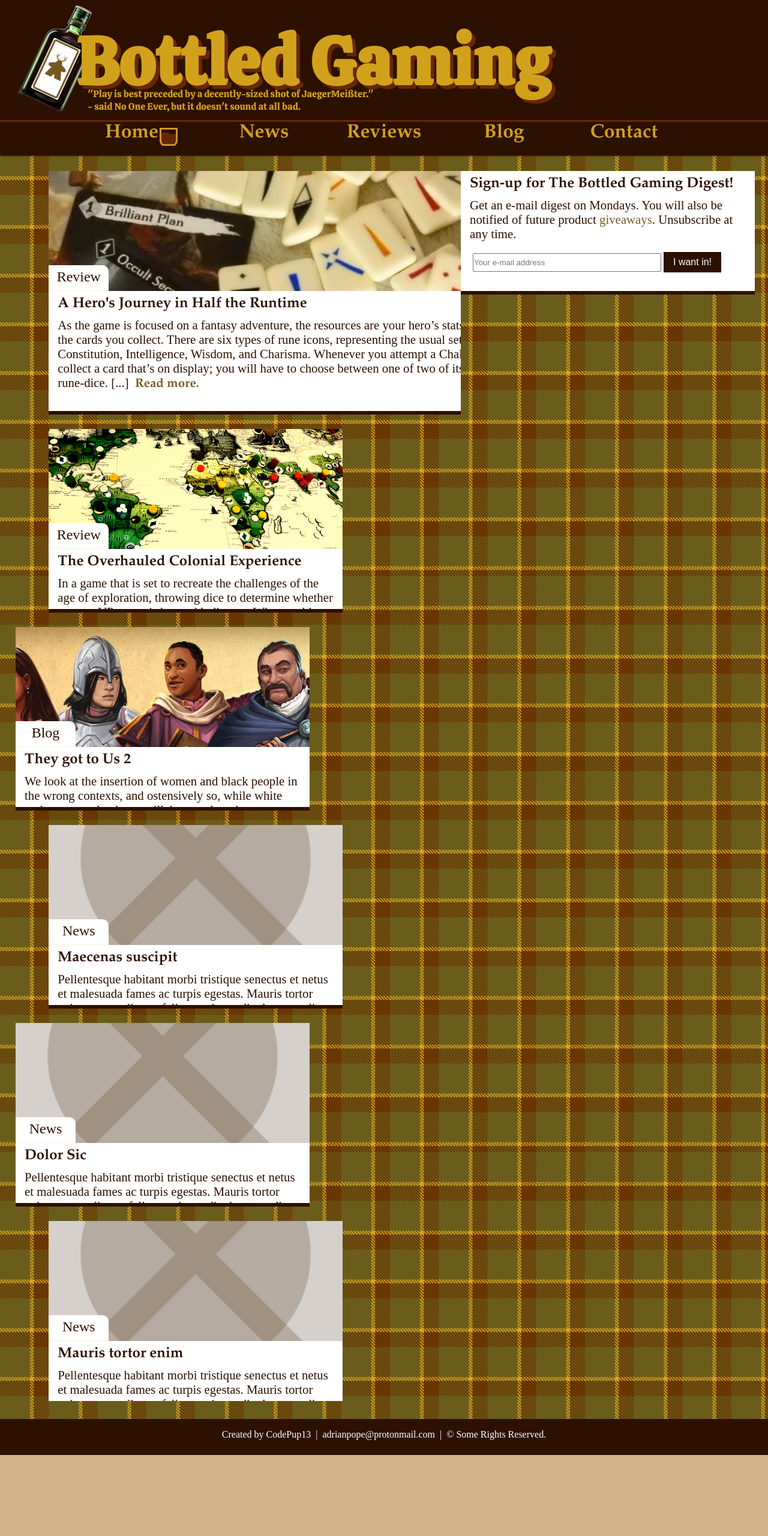
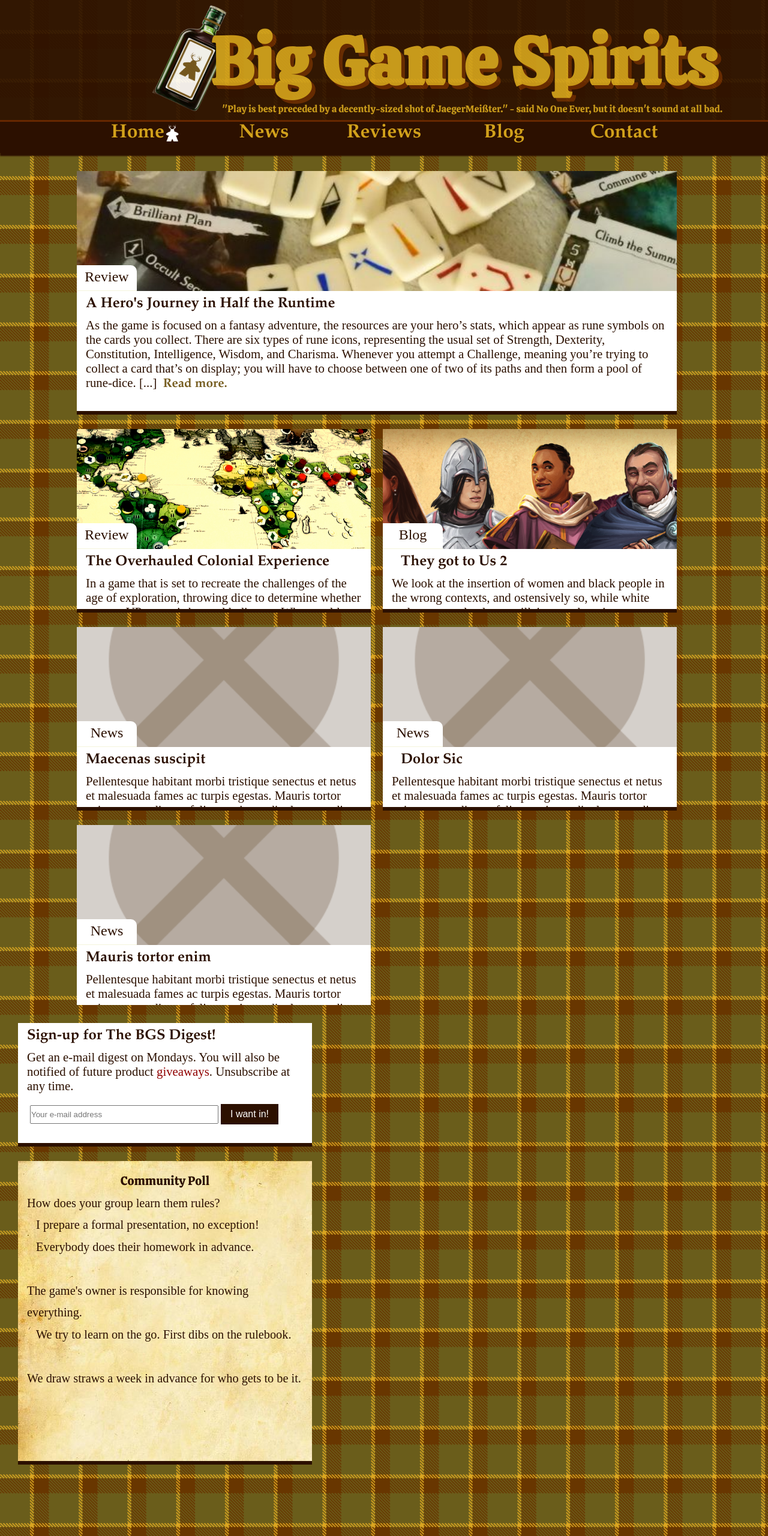
Before and after one commit to generalustelaru/bgs, a plain HTML site: page index.html in a window 1280 px wide. Shown: the top 2560 px of the page at 60% size. Before the commit the page ends 2425 px from the top, so only its background shows below. Drawn offline with Linux system fonts and the light colour scheme; a web font is replaced by a local one.

Commit message:
Added - Reviews page - Youtube iframes on articles - New Home button design
Refactoring
- Alignment of Main & Aside boxes
- Alignment of text
- Alignment of the main heading and and title.

```diff
--- a/css/article.css
+++ b/css/article.css
@@ -1,9 +1,9 @@
 
 main{
-  width: 60%;
+  width: 950px;
   height:auto;
-  padding-left: 5px;
-  overflow:auto; //NEW!
+  margin-left: 10%;
+  //overflow:auto; //NEW!
 }
 
 #toTop{
@@ -21,11 +21,12 @@ main{
 }
 
 aside{
-//width: auto;
+  width: 490px;
+  margin-left: 30px;
 }
 
 .article{
-  width: 80%;
+  width: 100%;
   height: auto;
   padding-bottom: 60px;
   float: right;
@@ -70,12 +71,16 @@ aside{
   margin-right: 30px;
   text-align: justify;
 }
-.articleRightPanel {
-  //width: 40%;
+.miniTube{
+  float:left;
+  box-sizing: border-box;
+  background: #2C1000;
+  color: #d2a11b;
+  width: 490px;
+  height: 200px;;
+  margin-top: 30px;
+  font-size: 1.3em;
+  text-align: center;
+  line-height: 1.6em;
+  font-family: calistoga;
 }
-.featurette{
-  margin-left: 5%;
-}
-#subscription{
-  margin-left: 5%;
-}
--- a/css/common.css
+++ b/css/common.css
@@ -1,5 +1,4 @@
 *{
-  //display: block;
   padding: 0px;
   margin: 0px;
 }
@@ -12,7 +11,7 @@ title{
   display: none;
 }
 body{
-  z-index: 1;
+  z-index: 0;
   font-size: 16px;
   background-color: tan;
   background-image: url(../resource/plaid-1024x768.png);
@@ -25,14 +24,16 @@ body{
 
 /* Header */
 header{
-  z-index: 2;
+  z-index: 1;
   box-sizing: border-box;
   //font-family: 'calistoga', regular;
   width: 100%;
   height: 200px;
-  padding-left: 5%;
+  //padding-left: 23.8%;
   background-color: #2C1000;
+  opacity: .9;
 }
+
 header img{
   float: left;
   height: 180px;
@@ -42,6 +43,7 @@ header img{
   animation-timing-function: ease;
   animation-iteration-count: 1;
   animation-delay: 1s;
+  margin-left: 22.5%;
 }
 @keyframes logo {
   0%{transform: rotate(25deg);}
@@ -60,25 +62,19 @@ header h1{
   font-size: 7em;
   text-shadow: 6px 6px #672800;
 }
-.headerBox{
-  box-sizing: border-box;
-  width: 40%;
-  height: 100%;
-  margin: 0px;
-  //background-color: black;
-  float:right;
-  padding: 60px 0px 0px 0px;
-}
+
 .headerQuote{
-  z-index: 3;
-  //height: 50px;
-  //width: 555px;
-  //float: left;
-  //position: absolute;
-  //top: 50px;
-  //left: 150px;
+  display: inline-block; \\NEW
+  //box-sizing: border-box;
+  //width: auto;
+  //width: 800px;
+  height: auto;
+  font-family: calistoga;
+  z-index: 2;
   color: #D2A11B;
-  //white-space: normal;
+  font-size: 1em;
+  position: relative;
+  top: 25px;
 }
 
 /* Navigation Menu */
@@ -117,7 +113,7 @@ nav a:visited{
 }
 nav .button img{
   position: relative;
-  top: 10px;
+  top: 3px;
   left: 2px;
   height: 30px;
 }
@@ -127,7 +123,7 @@ nav .button img{
   width: 200px;
 }
 .home{
-  margin-left: 35px;
+  margin-left: 45px;
 }
 .button:hover{
   //color: #2C1000;
@@ -171,18 +167,7 @@ button:active {
     transform: scale(0.99);
 }
 
-.miniTube{
-  float:left;
-  box-sizing: border-box;
-  background: white;
-  color: #2c1000;
-  width: 490px;
-  height: 200px;;
-  margin-top: 30px;
-  margin-left: 40px;
-  font-size: 1.5em;
-  text-align: center;
-}
+
 .featurette{
   position: relative;
   box-sizing: border-box;
@@ -244,11 +229,9 @@ button:active {
 }
 h2{
   line-height: 45px;
-  text-indent: 15px;
+  padding-left: 15px;
 }
 p{
-  //display: inline-block;
-  //box-sizing: border-box;
   margin-left: 15px;
   margin-right: 15px;
   text-overflow: clip;
@@ -270,21 +253,17 @@ fauxlink{
   box-shadow: 0px 6px #2C1000;
 }
 .object:hover{
-  //border: 4px solid #D2A11B;
+
   box-shadow: 0px 6px #D2A11B;
   filter: blur(0);
-  //opacity: 1;
-  //cursor: pointer;
 }
 .object:hover fauxlink{
   color: #D2A11B;
 }
-.object:active{
-  //top: 6px;
-  //box-shadow: 0px 0px;
-  filter: blur(1px);
-  color:black;
-}
+
+
+
+
 /* Responsive adjustments*/
 @media (max-width: 1720px) {
   .headerBox{
@@ -297,15 +276,17 @@ fauxlink{
     padding: 0px 0px 0px 0px;
   }
 }
+
+/* Responsiveness end. */
 em{
   font-style: inherit;
-  color: #765D20;
+  color: #900000; /*extra color was necessary */
 }
 a{
   color: inherit;
 }
 .textLink{
-  color: #765D20;
+  color: #900000;
 }
 .textLink:hover{
   color: #d2a11b;
@@ -322,10 +303,7 @@ main{
 aside{
   float: left;
   box-sizing: border-box;
-  position: relative;
   height: auto;
-  //background-color: olivedrab;
-  width: 40%;
 }
 footer{
   clear:both;
--- a/css/index.css
+++ b/css/index.css
@@ -1,24 +1,61 @@
 main{
-  width: 60%;
+  width: 1000px;
   margin:auto;
   height:auto;
-  padding-left: 5px;
+  margin-left: 10%;
   overflow:auto; //NEW!
 }
 aside{
-  width: 30%;
+  width: 490px;
   height: 2000px;
+  margin-left: 30px;
 }
-#subscription{
-
+.poll{
+  background-image: url(../resource/parchment.jpg);
+  box-sizing: border-box;
+  float: left;
+  //background: white;
+  width: 490px;
+  height: 500px;
+  margin-top: 30px;
+  font-size: 1.27em;
+  line-height: 1.8em;
+  padding: 15px;
+}
+.pollTitle{
+  text-align: center;
+  font-family: calistoga;
+}
+.pollOption{
+  display: block;
+  //background-color: beige;
+  //margin-top: 10px;
+  cursor: pointer;
+}
+.pollOption:hover{
+  color: #900000;
+}
+.radioButton{
+  display: inline-block;
+  background-color: #900000;
+  height: 10px;
+  width: 10px;
+  transform: rotate(45deg);
+  position: relative;
+  bottom: 2px;
+  opacity: 0;
+}
+.optionDescription{
+  display: inline-block;
+  height: 100%;
 }
 
 .featured{
   box-sizing: border-box;
   width: 1000px;
   height: 400px;
-  margin-left: 10%;
-  margin-right: auto;
+  /*! margin-left: 10%; */
+  /*! margin-right: auto; */
   margin-top: 30px;
 
   background-image: url(../resource/default-image.png);
@@ -35,22 +72,14 @@ aside{
   bottom: 0px;
   background-color: white;
 }
-.featurette:nth-child(2n){
-  margin-left: 10%;
-}
 .featurette:nth-child(2n+1){
-  margin-left: 21px;
-  //color:red;
-  //font-weight: bolder;
-}
+  margin-left: 20px;
 
 h2{
   line-height: 45px;
   text-indent: 15px;
 }
 p{
-  //display: inline-block;
-  //box-sizing: border-box;
   margin-left: 15px;
   margin-right: 15px;
   text-overflow: clip;
--- a/css/blog.css
+++ b/css/list-page.css
@@ -1,8 +1,10 @@
 main{
- width: 60%;
+ width: 1000px;
+  margin-left: 10%;
 }
 aside{
-  width: 20%;
+  width: 490px;
+  margin-left: 30px;
 }
 .latest{
   box-sizing: border-box;
@@ -17,13 +19,13 @@ aside{
   vertical-align: center;
 
   position: relative;
-  left: 250px;
+  left: 230px;
   top:10px;
   transform: rotate(30deg);
 
   animation-name: latest;
   animation-duration: 2s;
-  //animation-delay: 2s;
+  animation-delay: 2s;
   animation-iteration-count: infinite;
 }
 @keyframes latest {
@@ -54,8 +56,6 @@ aside{
   box-sizing: border-box;
   width: 1000px;
   height: 200px;
-  margin-left: 80px;
-  margin-right: auto;
   margin-top: 30px;
 
   background-image: url(../resource/default-image.png);
@@ -64,7 +64,7 @@ aside{
   background-position: right;
 }
 .blog .date{
-  margin-left: 18px;
+  margin-left: 15px;
 }
 .blog .imageThumbnail{
   box-sizing: border-box;
@@ -75,7 +75,7 @@ aside{
 .blog .imageThumbnail img{
   max-height: 100%;
 }
-.blogDescription{
+.wideDescription{
   box-sizing: border-box;
   position: absolute;
   float:right;
--- a/index.html
+++ b/index.html
@@ -3,7 +3,7 @@
   <head>
     <meta charset="utf-8">
 <link rel="icon" href="resource/bottled-gaming-logo.png" type="image/x-icon">
-    <title>Bottled Gaming - Home</title>
+    <title>BGS - Home</title>
     <link rel="shortcut icon" href="resource/horned-meeple.png"/>
     <link rel="stylesheet" href="css/common.css">
     <link rel="stylesheet" href="css/index.css">
@@ -21,12 +21,10 @@
   <body style="font-family: 'garamond'">
     <a href="index.html">
       <header style="font-family: 'calistoga'"><!-- Header -->
-        <img src="resource/antlered-meeple-juice.png" alt="Bottled Gaming Logo">
-        <h1>bottled gaming</h1>
-        <div class="headerBox">
-          <div class="headerQuote">
-            "Play is best preceded by a decently-sized shot of JaegerMei&szligter." <br>- said No One Ever, but it doesn't sound at all bad.
-          </div>
+        <img src="resource/antlered-meeple-juice.png" alt="BGS Logo">
+        <h1>big game spirits</h1>
+        <div class="headerQuote">
+          "Play is best preceded by a decently-sized shot of JaegerMei&szligter." - said No One Ever, but it doesn't sound at all bad.
         </div>
       </header>
     </a>
@@ -37,7 +35,7 @@
             <div class="home">
               home
             </div>
-            <img src="resource/home-icon-theme.png" alt="Home">
+            <img src="resource/bottled-gaming-logo-detail-white.png" alt="Home">
           </div>
         </a>
         <a href="news.html"><!-- News -->
@@ -129,12 +127,40 @@
     </main>
     <aside class="">
       <div class="object" id="subscription" >
-        <h2>Sign-up for The Bottled Gaming Digest!</h2>
+        <h2>Sign-up for The BGS Digest!</h2>
         <p>Get an e-mail digest on Mondays. You will also be notified of future product <em>giveaways</em>. Unsubscribe at any time. </p>
         <br>
         <input id="email" type="email" name="" value="" placeholder="Your e-mail address" onfocus="emailRetry()" >
         <button type="button" name="button" onclick="subscribe()">I want in!</button>
         <span id="emailError"></span>
+      </div>
+      <div class="poll object">
+        <div class="pollTitle">
+          Community Poll
+        </div>
+        <form action="" method="post">
+          How does your group learn them rules? <br>
+          <label id="l1" class="pollOption" onmouseover="pollHover(1)" onmouseout="pollOut(1)" onclick="pollSelect(1)">
+            <span class="radioButton" id="po1"></span>
+            I prepare a formal presentation, no exception!
+          </label>
+          <label id="l2" class="pollOption" onmouseover="pollHover(2)" onmouseout="pollOut(2)" onclick="pollSelect(2)">
+            <span class="radioButton" id="po2"></span>
+            <span class="optionDescription">Everybody does their homework in advance.</span>
+          </label>
+          <label id="l3" class="pollOption" onmouseover="pollHover(3)" onmouseout="pollOut(3)" onclick="pollSelect(3)">
+            <span class="radioButton" id="po3"></span>
+            <span class="optionDescription">The game's owner is responsible for knowing everything.</span>
+          </label>
+          <label id="l4" class="pollOption" onmouseover="pollHover(4)" onmouseout="pollOut(4)" onclick="pollSelect(4)">
+            <span class="radioButton" id="po4"></span>
+            <span class="optionDescription">We try to learn on the go. First dibs on the rulebook.</span>
+          </label>
+          <label id="l5" class="pollOption" onmouseover="pollHover(5)" onmouseout="pollOut(5)" onclick="pollSelect(5)">
+            <span class="radioButton" id="po5"></span>
+            <span class="optionDescription">We draw straws a week in advance for who gets to be it.</span>
+          </label>
+        </form>
       </div>
     </aside>
     <footer>
--- a/scripts/validations.js
+++ b/scripts/validations.js
@@ -40,3 +40,23 @@ function subscribe(){
     //document.getElementById('email').style.width = "310px";
   }
 }
+function pollHover(n){
+  var a = document.getElementById('po'+n);
+  a.style.opacity = "1";
+}
+function pollOut(n){
+  var a = document.getElementById('po'+n);
+  a.style.opacity = "0";
+}
+function pollSelect(n){
+  var a = document.getElementById('l'+n);
+  for (var i = 1; i <= 5; i++) {
+    if (i != n){
+      var b = document.getElementById('l'+i);
+      b.style.textShadow = "";
+    }
+  }
+  a.style.textShadow = "1px 0px red";
+
+  //console.log('hello');
+}
```
Also changed, not shown: articleTemplatePage.html (+7 -7 lines), blog.html (+13 -13 lines), call-to-adventure-review.html (+7 -7 lines), colonial-europes-empires-overseas-review.html (+7 -7 lines), contact.html (+6 -6 lines), message-submition.html (+6 -6 lines), news.html (+7 -7 lines), reviews.html (+13 -13 lines), templatePage.html (+7 -7 lines), they-got-to-us-2.html (+7 -7 lines), resource/parchment.jpg (added).
